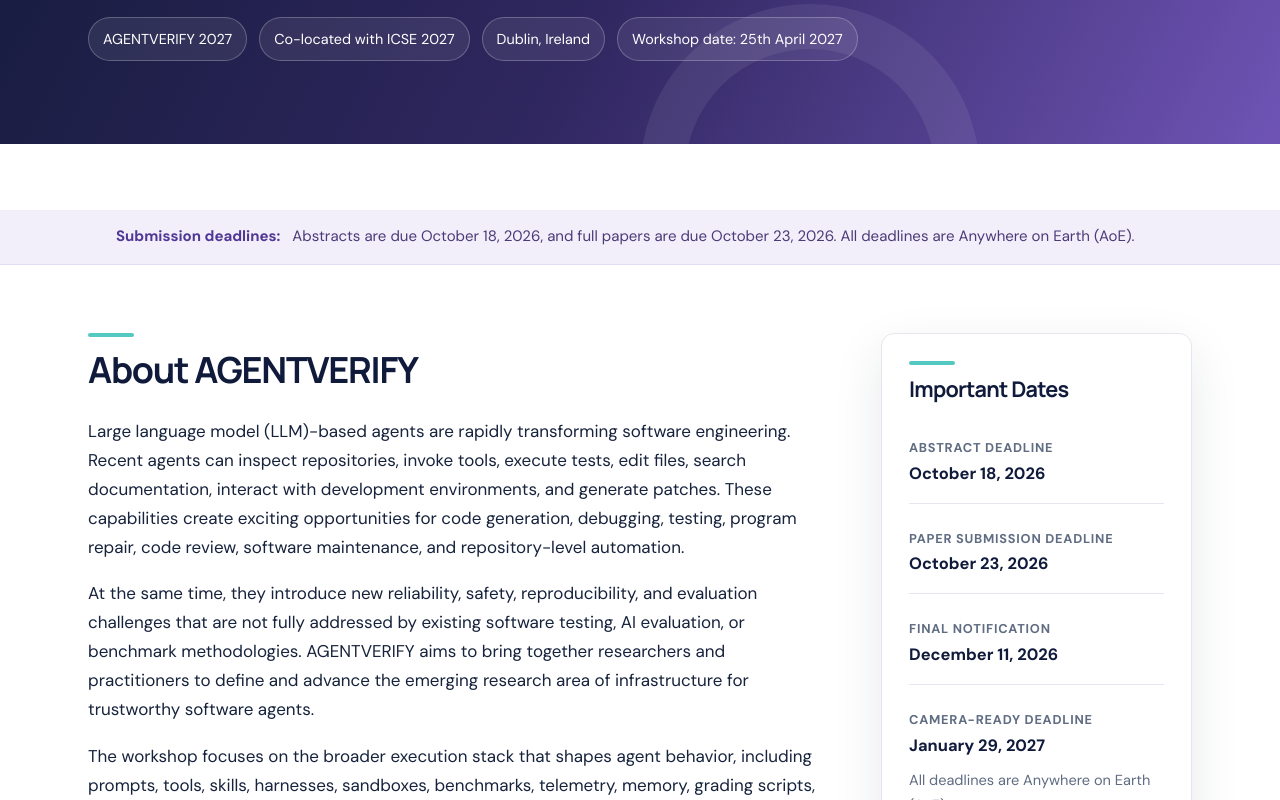
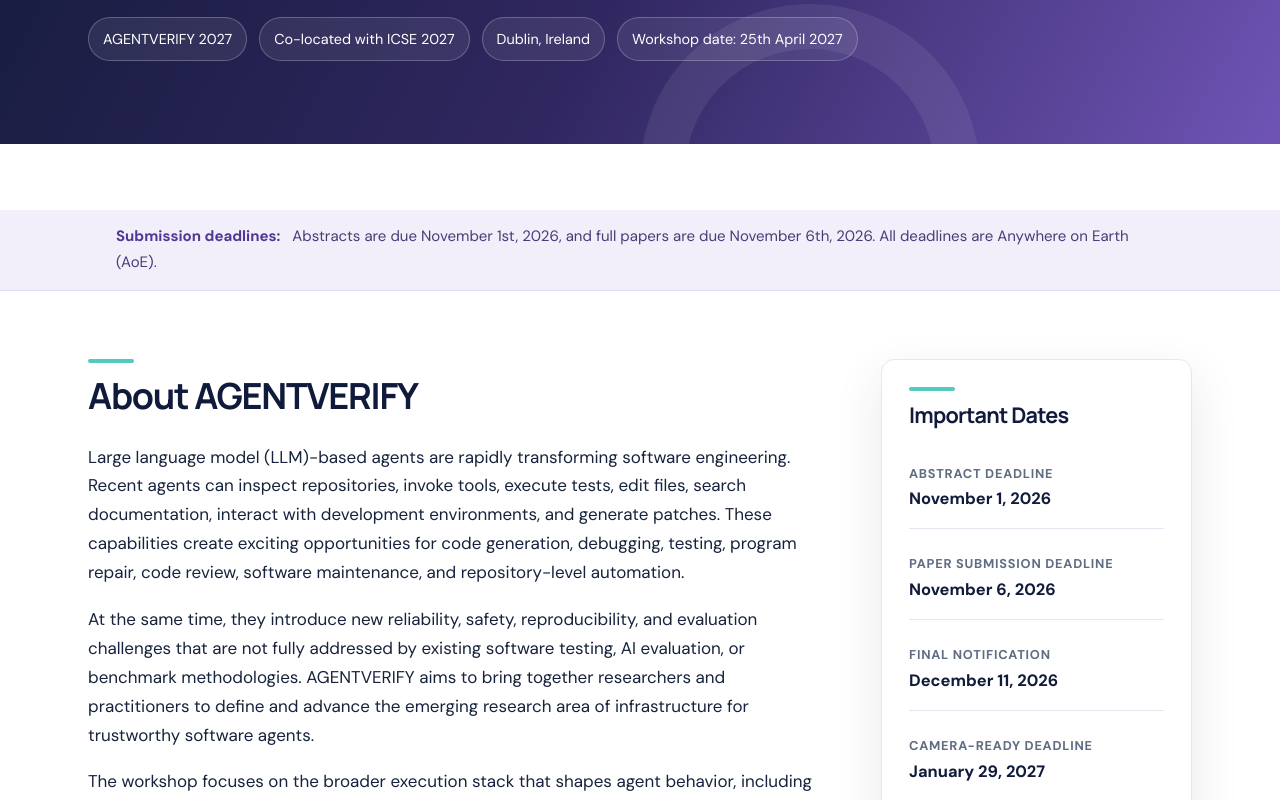
Before and after one commit to agentverify2027/agentverify2027.github.io, a plain HTML site: page index.html in a window 1280 px wide. Shown: the part 517-1317 px from the top of the page. Drawn offline with Linux system fonts and the light colour scheme.

Commit message:
update dates

```diff
--- a/index.html
+++ b/index.html
@@ -37,7 +37,7 @@
       </div>
     </section>
 
-    <div class="announcement"><p><strong>Submission deadlines:</strong> &nbsp; Abstracts are due October 18, 2026, and full papers are due October 23, 2026. All deadlines are Anywhere on Earth (AoE).</p></div>
+    <div class="announcement"><p><strong>Submission deadlines:</strong> &nbsp; Abstracts are due November 1st, 2026, and full papers are due November 6th, 2026. All deadlines are Anywhere on Earth (AoE).</p></div>
 
     <div class="container content-grid">
       <div>
@@ -74,9 +74,9 @@
       <aside class="side-card" id="dates" aria-labelledby="dates-heading">
         <h2 id="dates-heading">Important Dates</h2>
         <ul class="date-list">
-          <li><span>Abstract deadline</span><strong>October 18, 2026</strong></li>
+          <li><span>Abstract deadline</span><strong>November 1, 2026</strong></li>
            <!-- <li><span>Paper bidding</span><strong>October 18–23, 2026</strong></li> -->
-          <li><span>Paper submission deadline</span><strong>October 23, 2026</strong></li>
+          <li><span>Paper submission deadline</span><strong>November 6, 2026</strong></li>
          <!-- <li><span>Reviews due</span><strong>December 5, 2026</strong></li> -->
           <!-- <li><span>Review quality check &amp; discussion</span><strong>December 5–8, 2026</strong></li> -->
           <li><span>Final notification</span><strong>December 11, 2026</strong></li>
```
Also changed, not shown: cfp.html (+1 -1 lines).
